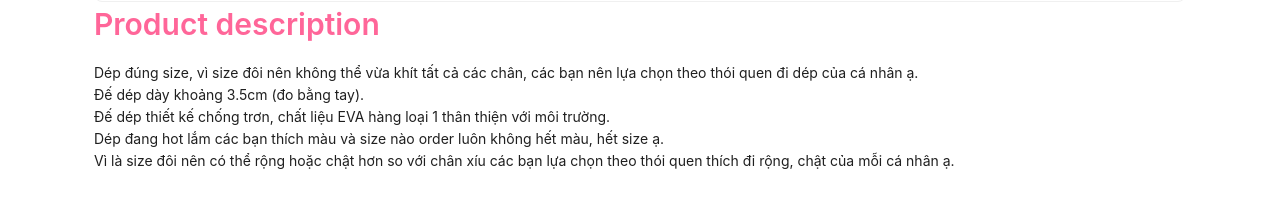
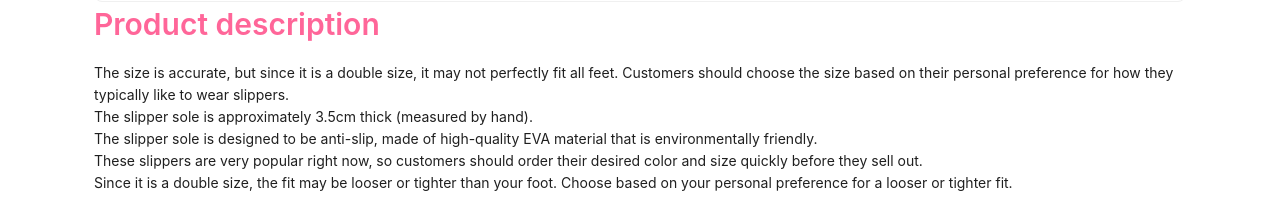
Before and after one commit to sadbrain/universe_frontend, a React (Create React App) app: page /detail/1/1 in a window 1280 px wide. Shown: the part 723-928 px from the top of the page. Built offline with nearby package versions, Linux system fonts and the light colour scheme; no server answers.

Commit message:
feat: add to cart

```diff
--- a/src/pages/ProductDetail/index.jsx
+++ b/src/pages/ProductDetail/index.jsx
@@ -115,8 +115,45 @@ const ProductPage = () => {
       return name;
    };
 
-   const handleAddToCart = () => {
-      toast.success('Product added to cart!');
+   // const handleAddToCart = () => {
+   //    toast.success('Product added to cart!');
+   // };
+   const handleAddToCart = async (e) => {
+      const formData = {
+         quantity,
+         size,
+         color,
+         product_id: product.id,
+      };
+      setColor('');
+      setQuantity(1);
+      setSize('');
+
+      const token = localStorage.getItem('token');
+      const url = BASE_URL + vAPI + `carts/add-to-cart`;
+      const options = {
+         method: 'POST',
+         headers: {
+            'Content-Type': 'application/json',
+            Authorization: `Bearer ${token}`,
+         },
+         mode: 'cors',
+         body: JSON.stringify({ ...formData }),
+      };
+      try {
+         const response = await fetch(url, options);
+         if (!response.ok) {
+            throw new Error(`HTTP error! Status: ${response.status}`);
+         }
+
+         const responseObj = await response.json();
+         if (response.status === 201) {
+            toast.success(responseObj.success_messages);
+         }
+      } catch (error) {
+         console.error('Fetch error:', error.message);
+         return null;
+      }
    };
 
    const handleCardClick = (categorySlug, categoryId, productSlug, productId) => {
@@ -166,8 +203,8 @@ const ProductPage = () => {
                   <div className="mb-3">
                      <Text strong>Size:</Text>
                      <Radio.Group onChange={handleSizeChange} value={size} className="d-block">
-                        {product?.inventory?.sizes?.map((s) => (
-                           <Radio.Button key={s.name} value={s.name}>
+                        {product?.inventory?.sizes?.map((s, i) => (
+                           <Radio.Button key={i} value={s.name}>
                               {s.name}
                            </Radio.Button>
                         ))}
@@ -221,17 +258,14 @@ const ProductPage = () => {
             Product description
          </Title>
          <Text className="product-description">
-            Dép đúng size, vì size đôi nên không thể vừa khít tất cả các chân, các bạn nên lựa chọn theo thói quen đi
-            dép của cá nhân ạ.
-            <br />
-            Đế dép dày khoảng 3.5cm (đo bằng tay).
-            <br />
-            Đế dép thiết kế chống trơn, chất liệu EVA hàng loại 1 thân thiện với môi trường.
-            <br />
-            Dép đang hot lắm các bạn thích màu và size nào order luôn không hết màu, hết size ạ.
-            <br />
-            Vì là size đôi nên có thể rộng hoặc chật hơn so với chân xíu các bạn lựa chọn theo thói quen thích đi rộng,
-            chật của mỗi cá nhân ạ.
+            {' '}
+            The size is accurate, but since it is a double size, it may not perfectly fit all feet. Customers should
+            choose the size based on their personal preference for how they typically like to wear slippers. <br /> The
+            slipper sole is approximately 3.5cm thick (measured by hand). <br /> The slipper sole is designed to be
+            anti-slip, made of high-quality EVA material that is environmentally friendly. <br /> These slippers are
+            very popular right now, so customers should order their desired color and size quickly before they sell out.{' '}
+            <br /> Since it is a double size, the fit may be looser or tighter than your foot. Choose based on your
+            personal preference for a looser or tighter fit.{' '}
          </Text>
          <div className="related-container">
             <h3 style={{ color: '#ff6699', fontSize: '60px', margin: '30px 0 10px' }}>Related Products</h3>
--- a/src/pages/Summary/index.js
+++ b/src/pages/Summary/index.js
@@ -96,7 +96,7 @@ function Summary() {
          }
       }
    };
-
+   console.log(carts);
    const handleChange = (e) => {
       const { value, name } = e.target;
       const keys = name.split('.');
```
